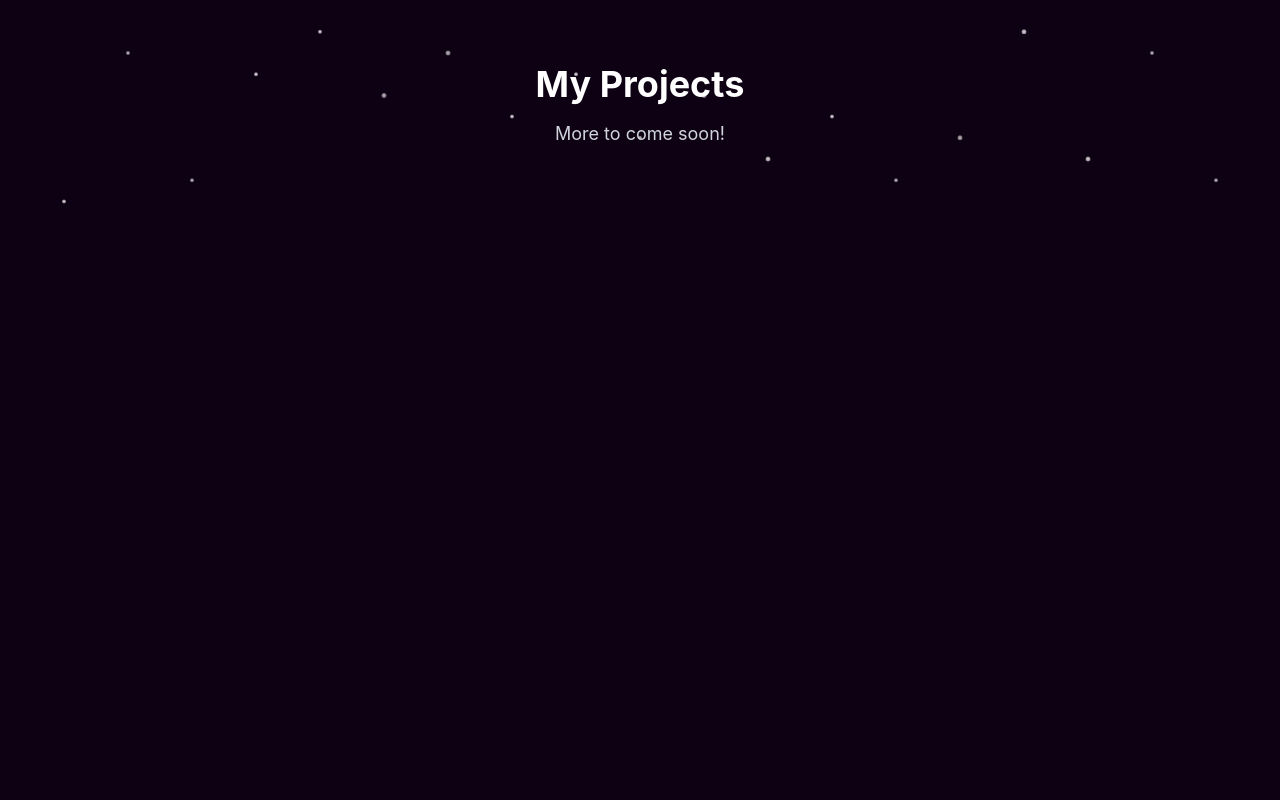
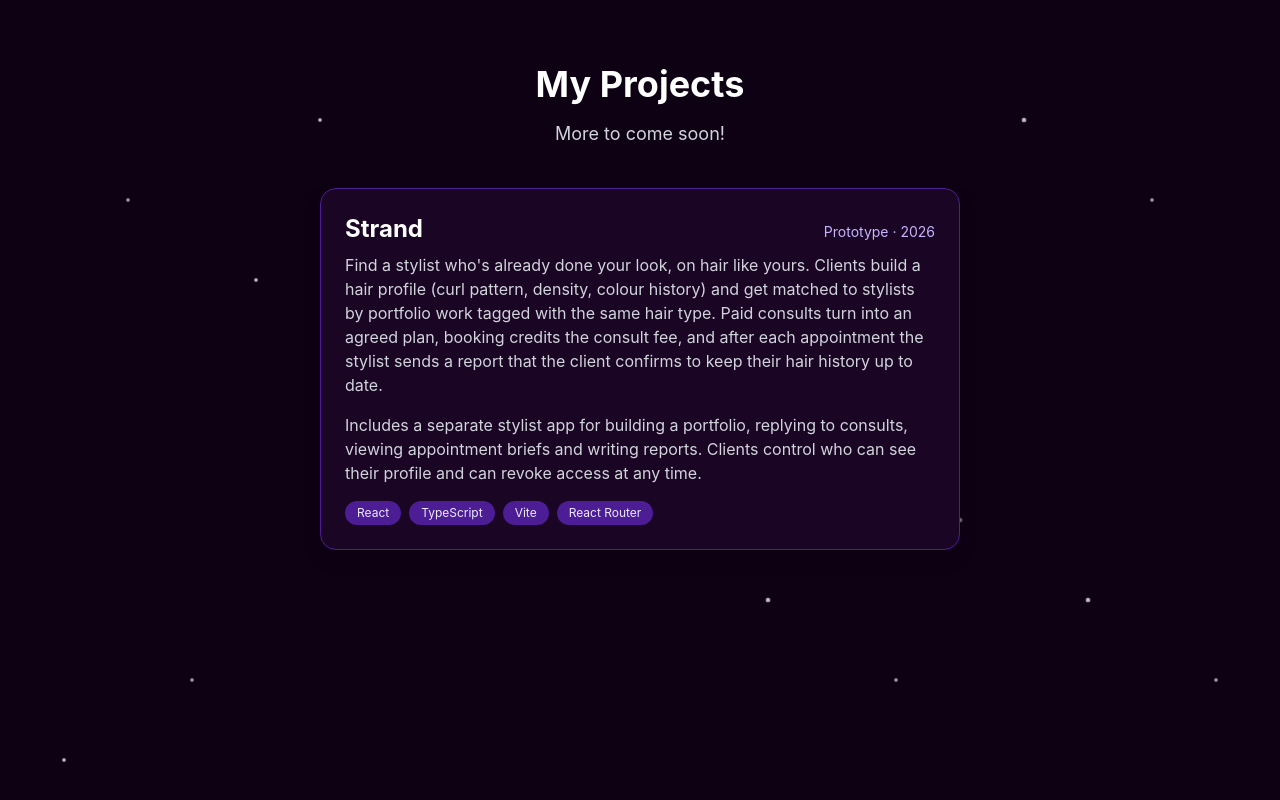
Before and after one commit to maheenmasoud/maheenmasoud.github.io, a website: page projects.html in a window 1280 px wide. Drawn offline with Linux system fonts and the light colour scheme.

Commit message:
Add Strand to projects page
Co-Authored-By: Claude Opus 5.5 <noreply@anthropic.com>

```diff
--- a/projects.html
+++ b/projects.html
@@ -25,7 +25,7 @@
         }
     </style>
 </head>
-<body class="bg-deep-purple text-white font-sans relative overflow-hidden">
+<body class="bg-deep-purple text-white font-sans relative overflow-x-hidden min-h-screen">
 
     <div class="absolute inset-0 bg-transparent pointer-events-none z-0">
         <svg class="absolute inset-0 w-full h-full z-0 opacity-90">
@@ -61,7 +61,34 @@
     <main class="relative z-10 py-16 text-center">
         <div class="container mx-auto">
             <h1 class="text-4xl font-bold mb-4">My Projects</h1>
-            <p class="text-lg text-gray-300">More to come soon!</p>
+            <p class="text-lg text-gray-300 mb-10">More to come soon!</p>
+
+            <div class="max-w-2xl mx-auto px-4 text-left">
+                <article class="bg-light-purple border border-violet-900 rounded-2xl p-6 shadow-lg shadow-deep-purple">
+                    <div class="flex flex-wrap items-baseline justify-between gap-2 mb-2">
+                        <h2 class="text-2xl font-bold">Strand</h2>
+                        <span class="text-sm text-violet-300">Prototype · 2026</span>
+                    </div>
+                    <p class="text-gray-300 mb-4">
+                        Find a stylist who's already done your look, on hair like yours. Clients build a hair profile
+                        (curl pattern, density, colour history) and get matched to stylists by portfolio work tagged with
+                        the same hair type. Paid consults turn into an agreed plan, booking credits the consult fee, and
+                        after each appointment the stylist sends a report that the client confirms to keep their hair
+                        history up to date.
+                    </p>
+                    <p class="text-gray-300 mb-4">
+                        Includes a separate stylist app for building a portfolio, replying to consults, viewing
+                        appointment briefs and writing reports. Clients control who can see their profile and can revoke
+                        access at any time.
+                    </p>
+                    <div class="flex flex-wrap gap-2">
+                        <span class="text-xs bg-violet-900 text-violet-100 px-3 py-1 rounded-full">React</span>
+                        <span class="text-xs bg-violet-900 text-violet-100 px-3 py-1 rounded-full">TypeScript</span>
+                        <span class="text-xs bg-violet-900 text-violet-100 px-3 py-1 rounded-full">Vite</span>
+                        <span class="text-xs bg-violet-900 text-violet-100 px-3 py-1 rounded-full">React Router</span>
+                    </div>
+                </article>
+            </div>
         </div>
     </main>
 
```
Also changed, not shown: dist/output.css.
